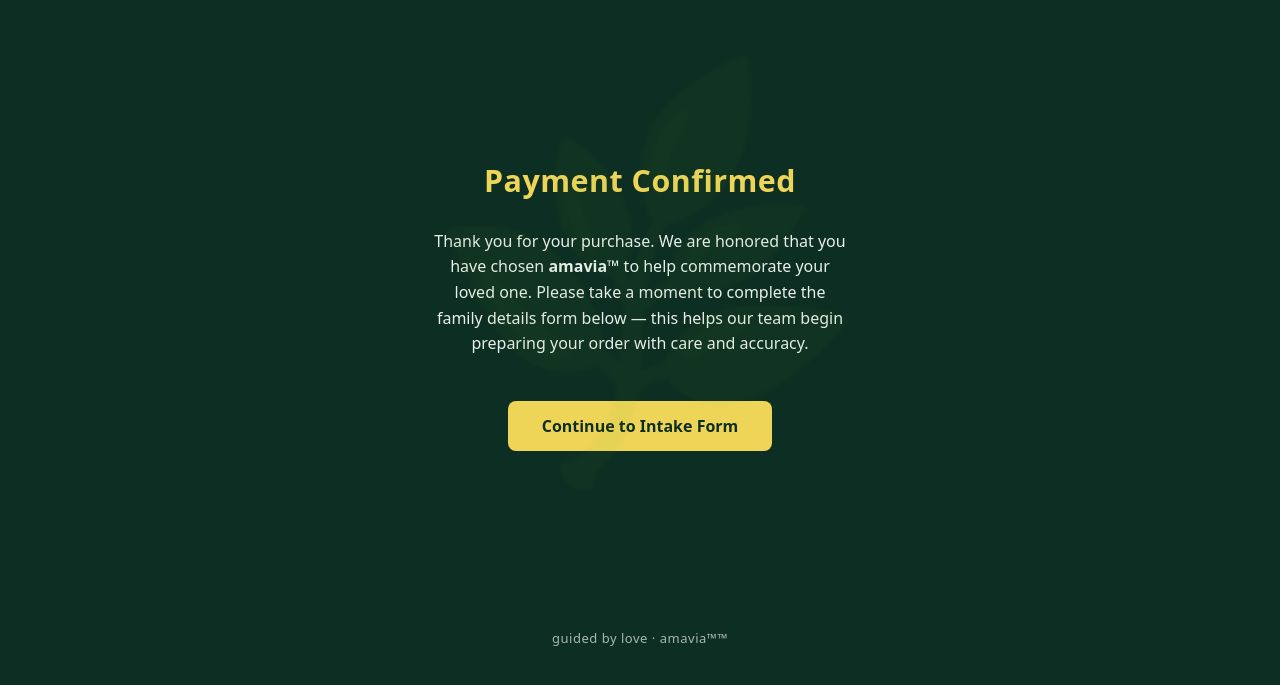
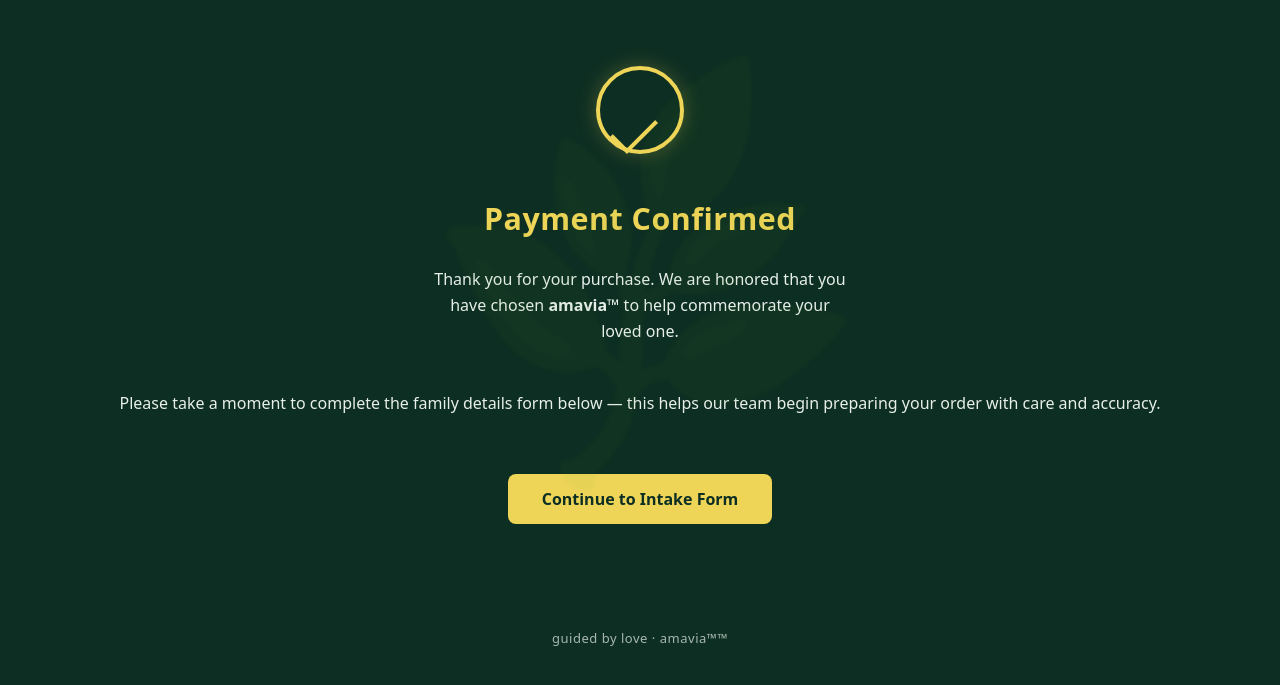
Before and after one commit to amavialife/amavia-cart, a website: page success.html in a window 1280 px wide. Shown: the part 133-818 px from the top of the page. Drawn offline with Linux system fonts and the light colour scheme.

Commit message:
Update success.html

```diff
--- a/success.html
+++ b/success.html
@@ -109,10 +109,13 @@
 </style>
 </head>
 <body>
+    <div class="checkmark"></div>
     <h1>Payment Confirmed</h1>
-    <p>Thank you for your purchase. We are honored that you have chosen <strong>amavia<span class="tm">™</span></strong> to help commemorate your loved one.
-    Please take a moment to complete the family details form below — this helps our team begin preparing your order with care and accuracy.</p>
-       <a href="https://amavia.life/#writtenservicespaymentthankyou" class="btn">Continue to Intake Form</a>
+    <p>Thank you for your purchase. We are honored that you have chosen <strong>amavia<span class="tm">™</span></strong> to help commemorate your loved one.</p>
+    </p>Please take a moment to complete the family details form below — this helps our team begin preparing your order with care and accuracy.</p>
+    <a href="https://amavia.life/#writtenservicespaymentthankyou" class="btn" target="_blank" rel="noopener noreferrer">
+    Continue to Intake Form
+    </a>
     <footer>guided by love · amavia™<span class="tm">™</span></footer>
   </div>
 </body>
```
